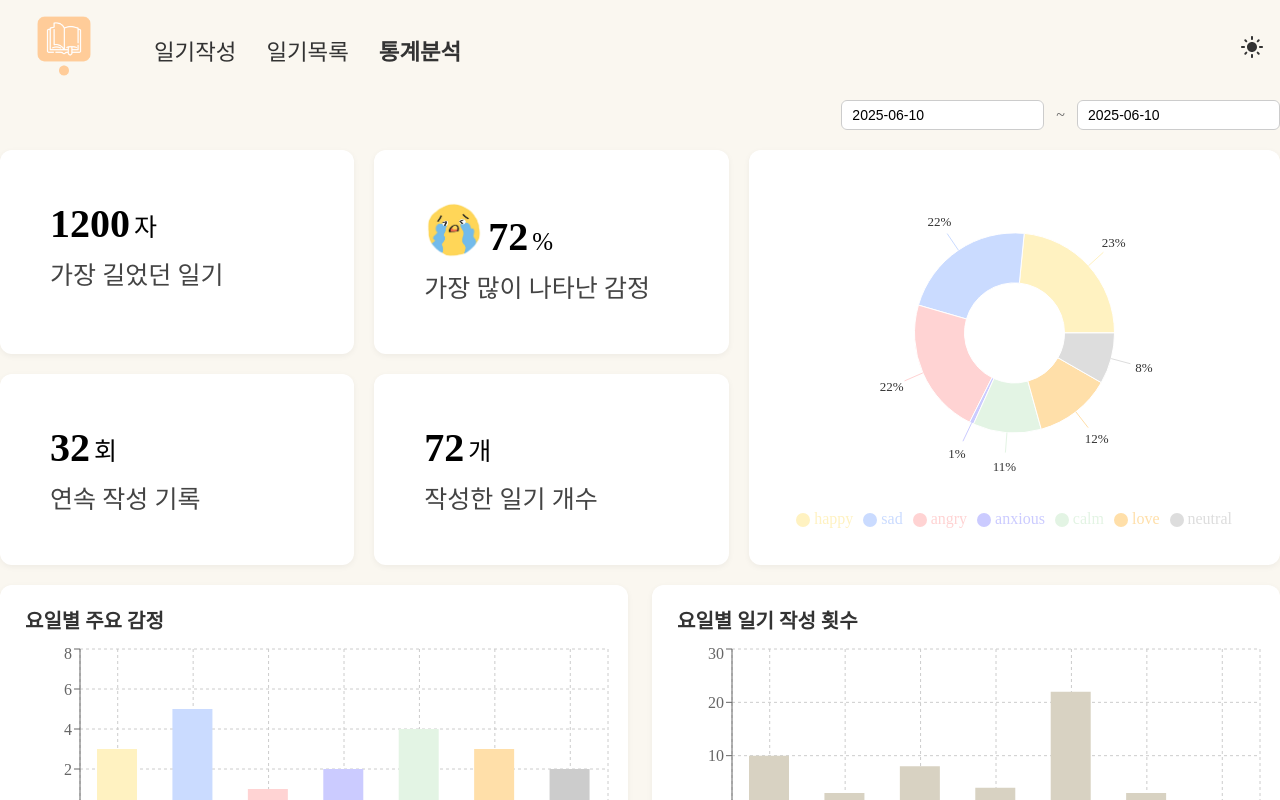
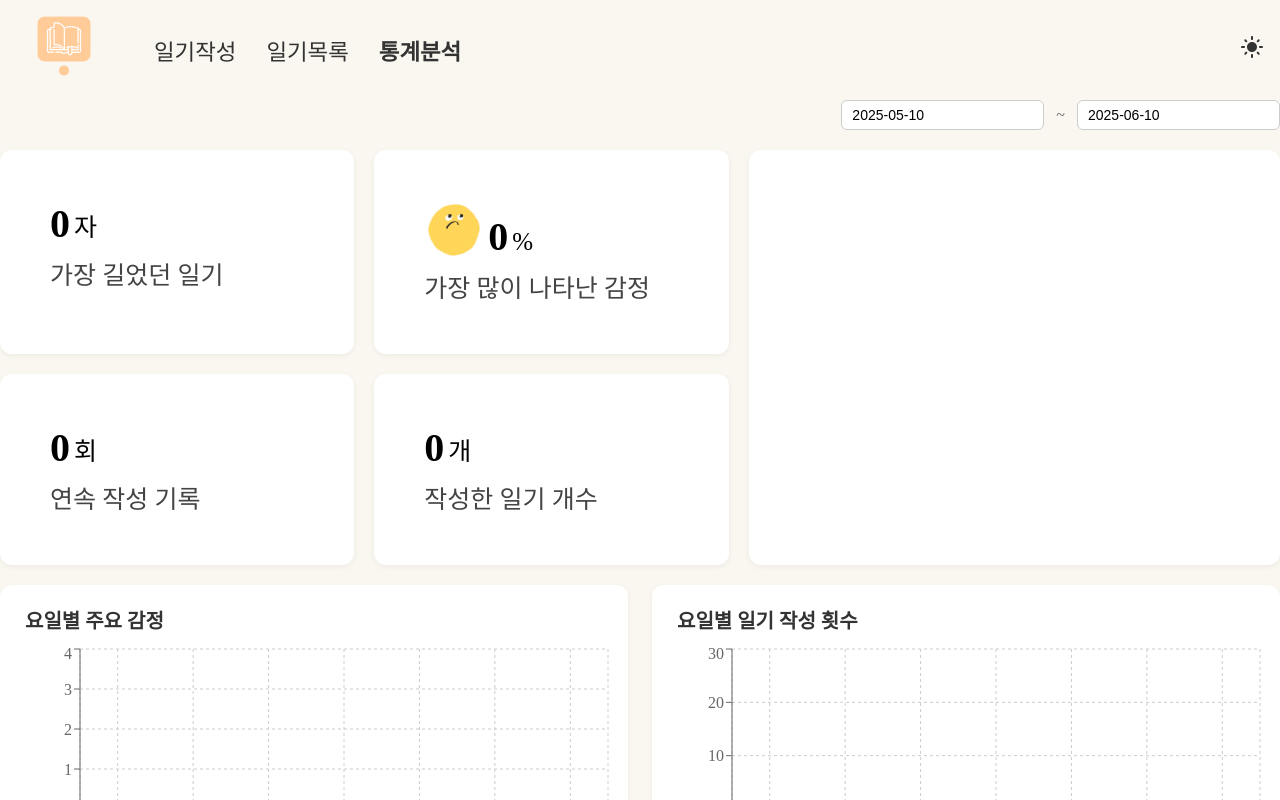
Before and after one commit to Felog-Emotion-Diary/felog-frontend, a React (Vite) app: page /emotion-stats in a window 1280 px wide. Built offline with nearby package versions, Linux system fonts and the light colour scheme.

Commit message:
통계 페이지 기능 추가

```diff
--- a/src/components/StatsComponent/EmotionPieChart.tsx
+++ b/src/components/StatsComponent/EmotionPieChart.tsx
@@ -1,8 +1,8 @@
 import { PieChart, Pie, Cell, Legend, ResponsiveContainer } from "recharts";
-import { emotionColorMap, type Emotion } from "../../utils/emotionUtils";
+import { emotionColorMap, type EmotionCode } from "../../utils/emotionUtils";
 
 interface PieData {
-  emotion: string;
+  emotion: EmotionCode;
   count: number;
 }
 
@@ -61,7 +61,7 @@ function EmotionPieChart({ data }: Props) {
           {data.map((entry, index) => (
             <Cell
               key={`cell-${index}`}
-              fill={emotionColorMap[entry.emotion as Emotion] || "#ddd"}
+              fill={emotionColorMap[entry.emotion] || "#ddd"}
             />
           ))}
         </Pie>
--- a/src/components/StatsComponent/WeekEmotionChart.tsx
+++ b/src/components/StatsComponent/WeekEmotionChart.tsx
@@ -8,11 +8,11 @@ import {
   ResponsiveContainer,
   Cell,
 } from "recharts";
-import { emotionColorMap, type Emotion } from "../../utils/emotionUtils";
+import { emotionColorMap, type EmotionCode } from "../../utils/emotionUtils";
 import CustomTooltip from "./CustomTooltip";
 
 interface WeekEmotionData {
-  [key: string]: { emotion: Emotion; count: number };
+  [key: string]: { emotion: EmotionCode; count: number };
 }
 
 interface Props {
--- a/src/pages/EmotionStats.tsx
+++ b/src/pages/EmotionStats.tsx
@@ -1,4 +1,4 @@
-import { useState } from "react";
+import { useEffect, useState } from "react";
 import StatCard from "../components/StatsComponent/StatCard";
 import DatePicker from "react-datepicker";
 import "react-datepicker/dist/react-datepicker.css";
@@ -7,7 +7,7 @@ import { ko } from "date-fns/locale";
 import EmotionPieChart from "../components/StatsComponent/EmotionPieChart";
 import WeekEmotionChart from "../components/StatsComponent/WeekEmotionChart";
 import WeekDiaryCountChart from "../components/StatsComponent/WeekDiaryCountChart";
-import { EMOJI_MAP, type Emotion } from "../utils/emotionUtils";
+import { emotionMap, getEmotionInfo } from "../utils/emotionUtils";
 import {
   BottomWrapper,
   ChartBox,
@@ -18,44 +18,55 @@ import {
   Header,
   Wrapper,
 } from "../style/EmotionStatsStyle";
-
-const dummyStats = {
-  longTxtLength: 1200,
-  mostEmotion: { emoji: "😢", percent: 72 },
-  totalCount: 72,
-  streakCount: 32,
-  emotionCounts: [
-    { emotion: "happy", count: 34 },
-    { emotion: "sad", count: 32 },
-    { emotion: "angry", count: 32 },
-    { emotion: "anxious", count: 1 },
-    { emotion: "calm", count: 16 },
-    { emotion: "love", count: 18 },
-    { emotion: "neutral", count: 12 },
-  ],
-  emotionPerWeek: {
-    mon: { emotion: "happy" as Emotion, count: 3 },
-    tue: { emotion: "sad" as Emotion, count: 5 },
-    wed: { emotion: "angry" as Emotion, count: 1 },
-    thu: { emotion: "anxious" as Emotion, count: 2 },
-    fri: { emotion: "calm" as Emotion, count: 4 },
-    sat: { emotion: "love" as Emotion, count: 3 },
-    sun: { emotion: "neutral" as Emotion, count: 2 },
-  },
-  diaryCountPerWeek: [
-    { day: "월", count: 10 },
-    { day: "화", count: 3 },
-    { day: "수", count: 8 },
-    { day: "목", count: 4 },
-    { day: "금", count: 22 },
-    { day: "토", count: 3 },
-    { day: "일", count: 1 },
-  ],
-};
+import type { DiaryEntry } from "../types/DiaryEntry";
+import calculateStreak from "../utils/caculateStreak";
+import {
+  getLongestDiaryLength,
+  calculateEmotionRatio,
+  calculateEmotionPerWeek,
+  calculateDiaryCountPerWeek,
+} from "../utils/statUtils";
 
 function EmotionStats() {
-  const [startDate, setStartDate] = useState<Date | null>(new Date());
-  const [endDate, setEndDate] = useState<Date | null>(new Date());
+  const today = new Date();
+  const oneMonthAgo = new Date();
+  oneMonthAgo.setMonth(today.getMonth() - 1);
+
+  const [startDate, setStartDate] = useState<Date | null>(oneMonthAgo);
+  const [endDate, setEndDate] = useState<Date | null>(today);
+  const [entries, setEntries] = useState<DiaryEntry[]>([]);
+  const [filtered, setFiltered] = useState<DiaryEntry[]>([]);
+
+  useEffect(() => {
+    const raw = localStorage.getItem("diaries");
+    if (raw) {
+      const parsed: DiaryEntry[] = (JSON.parse(raw) as DiaryEntry[]).map(
+        (entry) => ({
+          ...entry,
+          emotion: emotionMap[entry.emotion] ?? "normal", // ← 중요!
+        })
+      );
+      const valid = parsed.filter((e) => e.date && e.emotion && e.content);
+      setEntries(valid);
+    }
+  }, []);
+
+  useEffect(() => {
+    if (!startDate || !endDate) return;
+    const filtered = entries.filter((entry) => {
+      const d = new Date(entry.date);
+      return d >= startDate && d <= endDate;
+    });
+    setFiltered(filtered);
+  }, [startDate, endDate, entries]);
+
+  const longTxtLength = getLongestDiaryLength(filtered);
+  const { emotionCounts, mostEmotion, percent } =
+    calculateEmotionRatio(filtered);
+  const streakCount = calculateStreak(filtered.map((e) => e.date));
+  const emotionPerWeek = calculateEmotionPerWeek(filtered);
+  const diaryCountPerWeek = calculateDiaryCountPerWeek(filtered);
+  const mostEmotionEmoji = getEmotionInfo(mostEmotion.emotion)?.emoji;
 
   return (
     <Container>
@@ -83,7 +94,7 @@ function EmotionStats() {
 
       <Wrapper>
         <StatCard
-          value={{ number: dummyStats.longTxtLength, unit: "자" }}
+          value={{ number: longTxtLength, unit: "자" }}
           label="가장 길었던 일기"
         />
         <StatCard
@@ -91,13 +102,13 @@ function EmotionStats() {
             number: (
               <>
                 <img
-                  src={EMOJI_MAP["sad"]}
+                  src={mostEmotionEmoji}
                   alt="emotion"
                   width={60}
                   height={60}
                   style={{ marginBottom: "-10px", marginRight: "4px" }}
                 />
-                {dummyStats.mostEmotion.percent}
+                {percent}
               </>
             ),
             unit: "%",
@@ -105,26 +116,26 @@ function EmotionStats() {
           label="가장 많이 나타난 감정"
         />
         <ChartBox>
-          <EmotionPieChart data={dummyStats.emotionCounts} />
+          <EmotionPieChart data={emotionCounts} />
         </ChartBox>
 
         <StatCard
-          value={{ number: dummyStats.streakCount, unit: "회" }}
+          value={{ number: streakCount, unit: "회" }}
           label="연속 작성 기록"
         />
         <StatCard
-          value={{ number: dummyStats.totalCount, unit: "개" }}
+          value={{ number: filtered.length, unit: "개" }}
           label="작성한 일기 개수"
         />
 
         <BottomWrapper>
           <ChartCard>
             <ChartCardTitle>요일별 주요 감정</ChartCardTitle>
-            <WeekEmotionChart data={dummyStats.emotionPerWeek} />
+            <WeekEmotionChart data={emotionPerWeek} />
           </ChartCard>
           <ChartCard>
             <ChartCardTitle>요일별 일기 작성 횟수</ChartCardTitle>
-            <WeekDiaryCountChart data={dummyStats.diaryCountPerWeek} />
+            <WeekDiaryCountChart data={diaryCountPerWeek} />
           </ChartCard>
         </BottomWrapper>
       </Wrapper>
--- /dev/null
+++ b/src/utils/statUtils.ts
@@ -0,0 +1,72 @@
+import type { DiaryEntry } from "../types/DiaryEntry";
+import type { EmotionCode } from "./emotionUtils";
+
+export function getLongestDiaryLength(entries: DiaryEntry[]): number {
+  if (!entries.length) return 0;
+  return Math.max(...entries.map((e) => e.content.length));
+}
+
+export function calculateEmotionRatio(entries: DiaryEntry[]) {
+  const counts: Record<EmotionCode, number> = {};
+  entries.forEach(({ emotion }) => {
+    counts[emotion] = (counts[emotion] ?? 0) + 1;
+  });
+  const emotionCounts = Object.entries(counts).map(([emotion, count]) => ({
+    emotion: emotion as EmotionCode,
+    count: count ?? 0,
+  }));
+  const total = entries.length || 1;
+  const mostEmotion = emotionCounts.reduce(
+    (max, curr) => (curr.count > max.count ? curr : max),
+    { emotion: "normal" as EmotionCode, count: 0 }
+  );
+
+  return {
+    emotionCounts,
+    mostEmotion,
+    percent: Math.round((mostEmotion.count / total) * 100),
+  };
+}
+
+export function calculateEmotionPerWeek(entries: DiaryEntry[]) {
+  const days = ["sun", "mon", "tue", "wed", "thu", "fri", "sat"];
+  const result: Record<string, { emotion: EmotionCode; count: number }> = {};
+  days.forEach((day) => (result[day] = { emotion: "normal", count: 0 }));
+
+  const grouped: Record<string, Record<EmotionCode, number>> = {};
+
+  for (const e of entries) {
+    const date = new Date(e.date);
+    const day = days[date.getDay()];
+    if (!grouped[day]) grouped[day] = {};
+    grouped[day][e.emotion] = (grouped[day][e.emotion] || 0) + 1;
+  }
+
+  for (const day of days) {
+    const emotionGroup = grouped[day] || {};
+    let maxEmotion: EmotionCode = "normal";
+    let maxCount = 0;
+    for (const [emotion, count] of Object.entries(emotionGroup)) {
+      if (count > maxCount) {
+        maxCount = count;
+        maxEmotion = emotion as EmotionCode;
+      }
+    }
+    result[day] = { emotion: maxEmotion, count: maxCount };
+  }
+
+  return result;
+}
+
+export function calculateDiaryCountPerWeek(entries: DiaryEntry[]) {
+  const days = ["일", "월", "화", "수", "목", "금", "토"];
+  const countByDay: Record<string, number> = {};
+  days.forEach((d) => (countByDay[d] = 0));
+
+  entries.forEach((e) => {
+    const dayName = days[new Date(e.date).getDay()];
+    countByDay[dayName]++;
+  });
+
+  return days.map((day) => ({ day, count: countByDay[day] }));
+}
```
Also changed, not shown: src/types/DiaryEntry.ts (+6 -3 lines).
